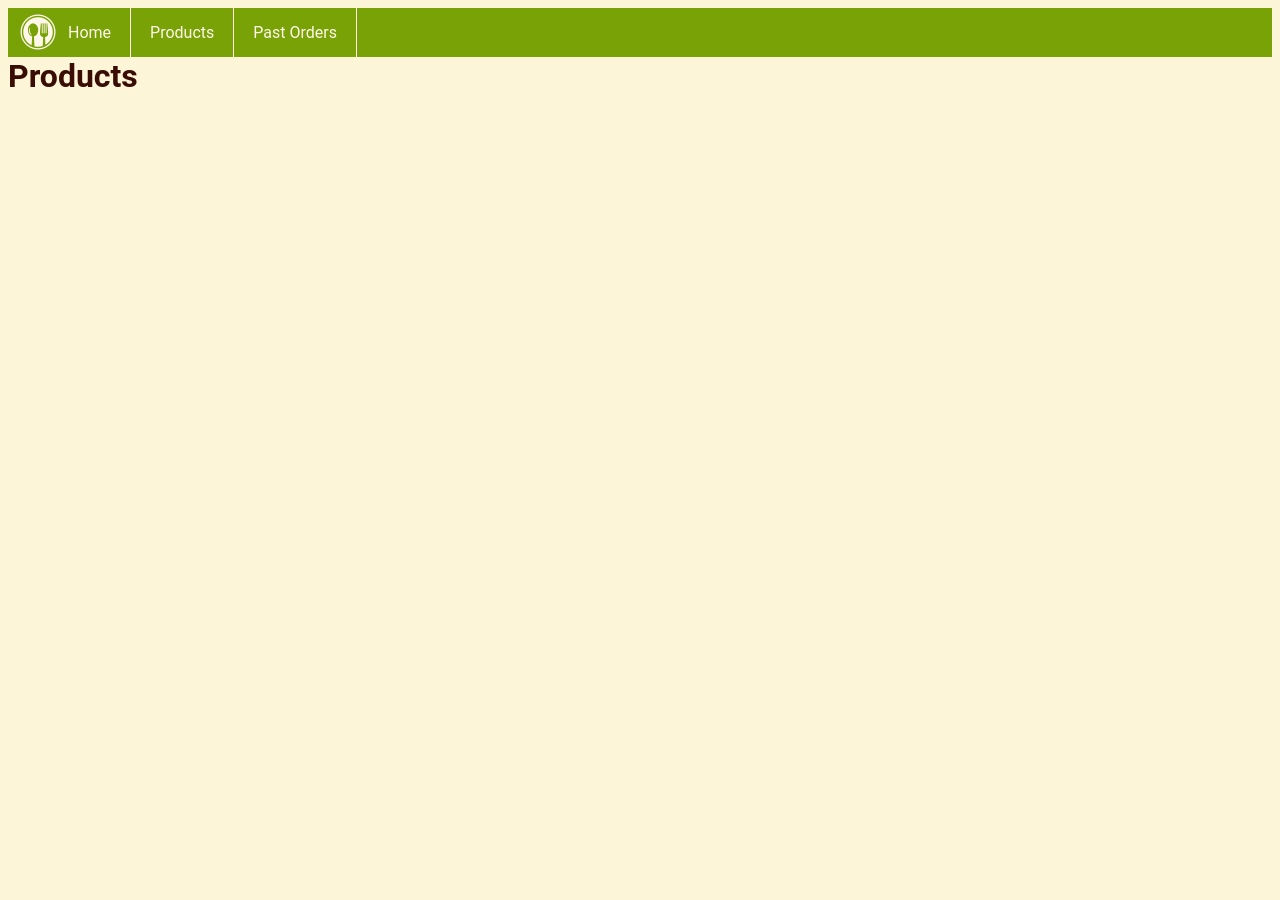
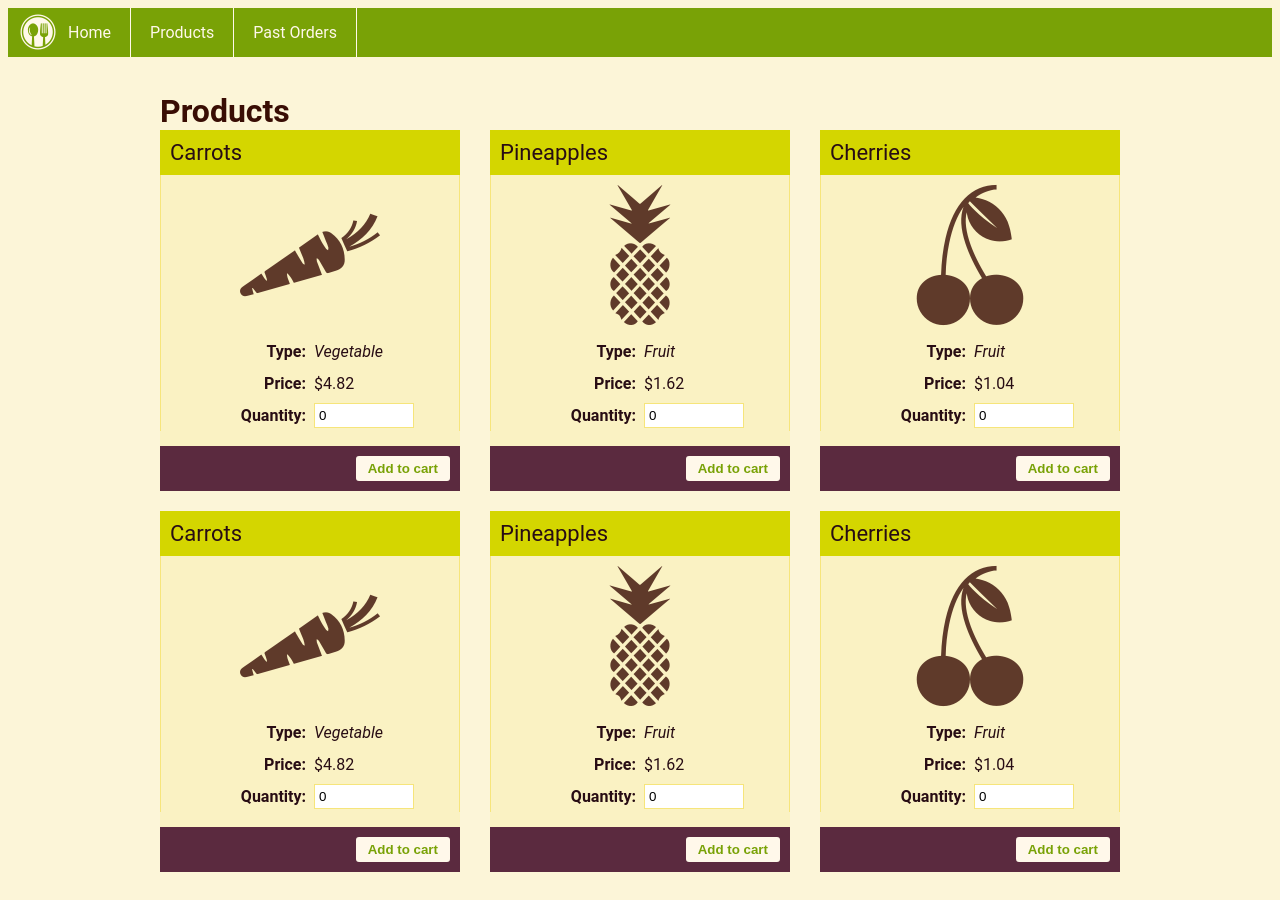
Before and after one commit to rsensenig/vue-cli-demo-product-and-cart, a Vue app: page /products in a window 1280 px wide. Before the commit the page ends 800 px from the top, so only its background shows below. Built offline with nearby package versions, Linux system fonts and the light colour scheme.

Commit message:
updated templates for Products.vue and PastOrders.vue

```diff
--- a/src/views/PastOrders.vue
+++ b/src/views/PastOrders.vue
@@ -1,3 +1,36 @@
 <template>
+    <main class="wrapper">
     <h1>Past Orders</h1>
+
+    <table class="product-table">
+        <thead>
+        <tr>
+            <td><span class="sr-only">Product Image</span></td>
+            <td>Product</td>
+            <td>Price</td>
+            <td>Quantity</td>
+            <td>Total</td>
+            <td><span class="sr-only">Actions</span></td>
+        </tr>
+        </thead>
+        <tbody>
+        <tr>
+            <td><i class="icofont-carrot icofont-4x" /></td>
+            <td>Carrot</td>
+            <td>$1.00</td>
+            <td>1</td>
+            <td>$1.00</td>
+            <td><button class="btn btn-dark">Add</button></td>
+        </tr>
+        <tr>
+            <td><i class="icofont-banana icofont-4x" /></td>
+            <td>Banana</td>
+            <td>$0.50</td>
+            <td>10</td>
+            <td>$5.00</td>
+            <td><button class="btn btn-dark">Add</button></td>
+        </tr>
+        </tbody>
+    </table>
+    </main>
 </template>
--- a/src/views/Products.vue
+++ b/src/views/Products.vue
@@ -1,3 +1,235 @@
 <template>
+    <main class="wrapper">
     <h1>Products</h1>
+
+    <div class="card-container">
+        <div class="card">
+        <div class="card-title">
+            Carrots
+        </div>
+        <div class="card-body">
+            <i class="icofont-10x icofont-carrot"></i>
+            <form>
+            <div class="row">
+                <div class="cell">
+                <label>Type:</label>
+                </div>
+                <div class="cell">
+                <em>Vegetable</em>
+                </div>
+            </div>
+            <div class="row">
+                <div class="cell">
+                <label>Price:</label>
+                </div>
+                <div class="cell">
+                $4.82
+                </div>
+            </div>
+            <div class="row">
+                <div class="cell">
+                <label>Quantity:</label>
+                </div>
+                <div class="cell">
+                <input type="number" value="0">
+                </div>
+            </div>
+            </form>
+        </div>
+        <div class="card-footer">
+            <button class="btn btn-light">Add to cart</button>
+        </div>
+        </div>
+
+        <div class="card">
+        <div class="card-title">
+            Pineapples
+        </div>
+        <div class="card-body">
+            <i class="icofont-10x icofont-pineapple"></i>
+            <form>
+            <div class="row">
+                <div class="cell">
+                <label>Type:</label>
+                </div>
+                <div class="cell">
+                <em>Fruit</em>
+                </div>
+            </div>
+            <div class="row">
+                <div class="cell">
+                <label>Price:</label>
+                </div>
+                <div class="cell">
+                $1.62
+                </div>
+            </div>
+            <div class="row">
+                <div class="cell">
+                <label>Quantity:</label>
+                </div>
+                <div class="cell">
+                <input type="number" value="0">
+                </div>
+            </div>
+            </form>
+        </div>
+        <div class="card-footer">
+            <button class="btn btn-light">Add to cart</button>
+        </div>
+        </div>
+
+        <div class="card">
+        <div class="card-title">
+            Cherries
+        </div>
+        <div class="card-body">
+            <i class="icofont-10x icofont-cherry"></i>
+            <form>
+            <div class="row">
+                <div class="cell">
+                <label>Type:</label>
+                </div>
+                <div class="cell">
+                <em>Fruit</em>
+                </div>
+            </div>
+            <div class="row">
+                <div class="cell">
+                <label>Price:</label>
+                </div>
+                <div class="cell">
+                $1.04
+                </div>
+            </div>
+            <div class="row">
+                <div class="cell">
+                <label>Quantity:</label>
+                </div>
+                <div class="cell">
+                <input type="number" value="0">
+                </div>
+            </div>
+            </form>
+        </div>
+        <div class="card-footer">
+            <button class="btn btn-light">Add to cart</button>
+        </div>
+        </div>
+
+        <div class="card">
+        <div class="card-title">
+            Carrots
+        </div>
+        <div class="card-body">
+            <i class="icofont-10x icofont-carrot"></i>
+            <form>
+            <div class="row">
+                <div class="cell">
+                <label>Type:</label>
+                </div>
+                <div class="cell">
+                <em>Vegetable</em>
+                </div>
+            </div>
+            <div class="row">
+                <div class="cell">
+                <label>Price:</label>
+                </div>
+                <div class="cell">
+                $4.82
+                </div>
+            </div>
+            <div class="row">
+                <div class="cell">
+                <label>Quantity:</label>
+                </div>
+                <div class="cell">
+                <input type="number" value="0">
+                </div>
+            </div>
+            </form>
+        </div>
+        <div class="card-footer">
+            <button class="btn btn-light">Add to cart</button>
+        </div>
+        </div>
+
+        <div class="card">
+        <div class="card-title">
+            Pineapples
+        </div>
+        <div class="card-body">
+            <i class="icofont-10x icofont-pineapple"></i>
+            <form>
+            <div class="row">
+                <div class="cell">
+                <label>Type:</label>
+                </div>
+                <div class="cell">
+                <em>Fruit</em>
+                </div>
+            </div>
+            <div class="row">
+                <div class="cell">
+                <label>Price:</label>
+                </div>
+                <div class="cell">
+                $1.62
+                </div>
+            </div>
+            <div class="row">
+                <div class="cell">
+                <label>Quantity:</label>
+                </div>
+                <div class="cell">
+                <input type="number" value="0">
+                </div>
+            </div>
+            </form>
+        </div>
+        <div class="card-footer">
+            <button class="btn btn-light">Add to cart</button>
+        </div>
+        </div>
+
+        <div class="card">
+        <div class="card-title">
+            Cherries
+        </div>
+        <div class="card-body">
+            <i class="icofont-10x icofont-cherry"></i>
+            <form>
+            <div class="row">
+                <div class="cell">
+                <label>Type:</label>
+                </div>
+                <div class="cell">
+                <em>Fruit</em>
+                </div>
+            </div>
+            <div class="row">
+                <div class="cell">
+                <label>Price:</label>
+                </div>
+                <div class="cell">
+                $1.04
+                </div>
+            </div>
+            <div class="row">
+                <div class="cell">
+                <label>Quantity:</label>
+                </div>
+                <div class="cell">
+                <input type="number" value="0">
+                </div>
+            </div>
+            </form>
+        </div>
+        <div class="card-footer">
+            <button class="btn btn-light">Add to cart</button>
+        </div>
+        </div>
+    </div>
+    </main>
 </template>
```
